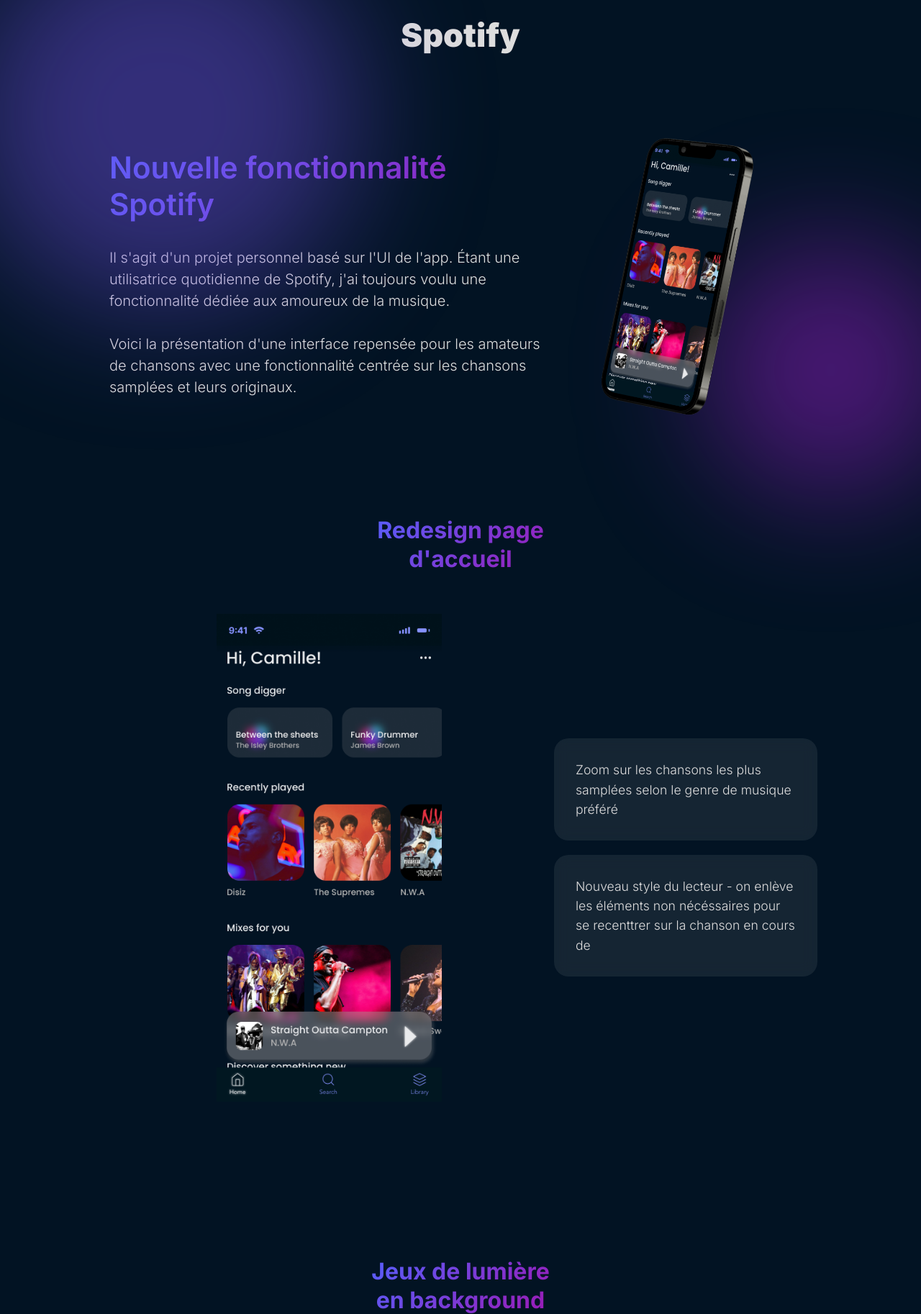
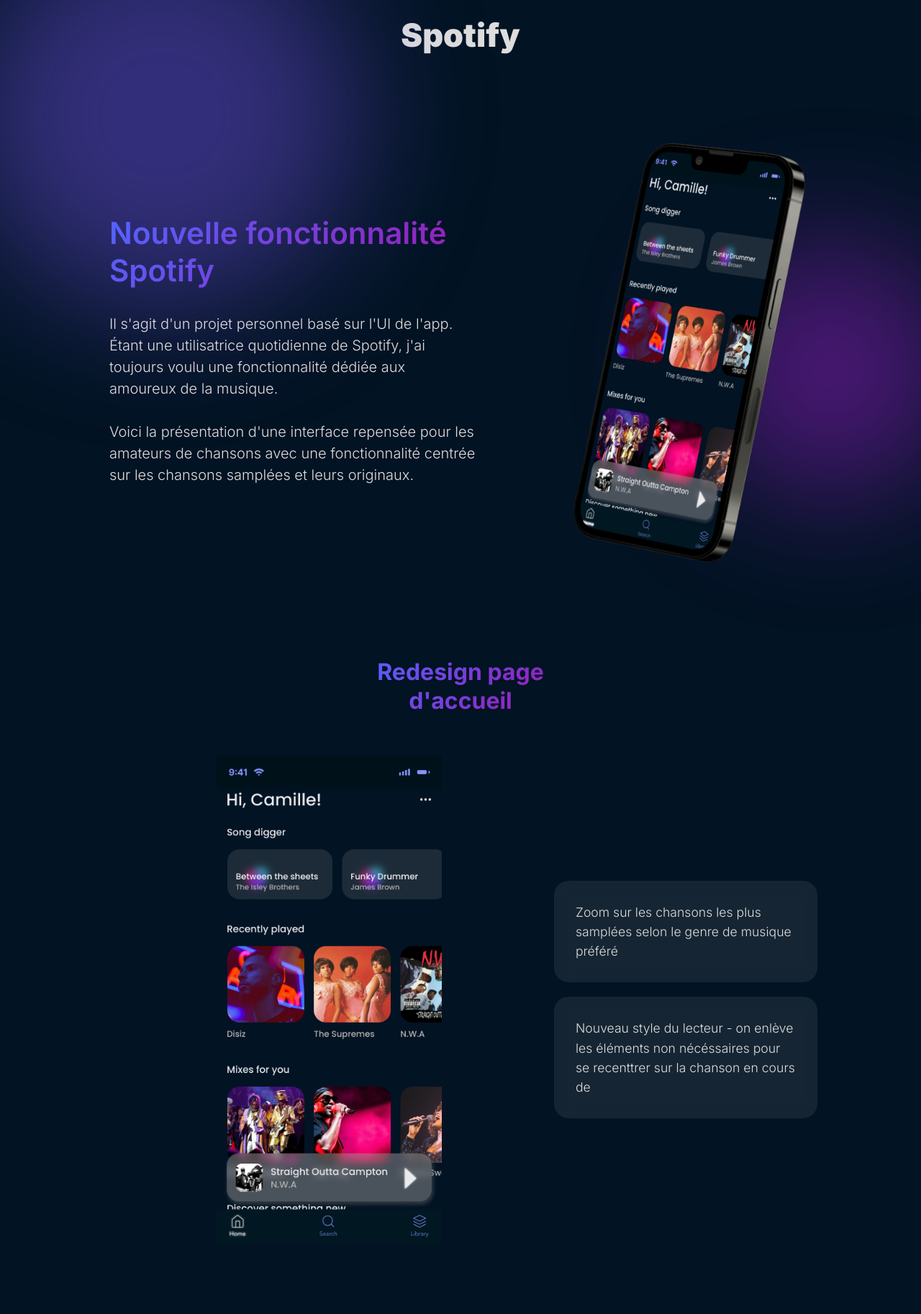
Before and after one commit to camillemennesson/my-portfolio, a PHP site: page /Spotify.html in a window 1280 px wide; the page is wider, and only the part inside the window is pictured. Shown: the part 61-1887 px from the top of that part at 72% size. Run offline with PHP 8.4, Linux system fonts and the light colour scheme.

Commit message:
update Spotify.html and style.css

```diff
--- a/Spotify.html
+++ b/Spotify.html
@@ -20,7 +20,7 @@
         <h1>Spotify</h1>
 
         <div class="intro-flex">
-            <div>
+            <div class="flex-text">
                 <h2>Nouvelle fonctionnalité Spotify</h2>
                 <p>Il s'agit d'un projet personnel basé sur l'UI de l'app.
                     Étant une utilisatrice quotidienne de Spotify, j'ai toujours
@@ -30,7 +30,7 @@
                     et leurs originaux.
                 </p>
             </div>
-            <div class="project-image">
+            <div class="flex-image">
             <img src="Images/spotify1.png">
         </div>
         </div>
--- a/style.css
+++ b/style.css
@@ -591,12 +591,17 @@ a {
    margin-bottom: 40px;
 }
 
-
 .intro-flex {
     display: flex;
+    justify-content: center;
+    margin-top: 1rem;
+    object-fit: cover;
+    width: 100%;
+    margin-bottom: 1rem;
+    z-index: 1;
+    margin-bottom: 120px;
+    gap: 8rem;
     align-items: center;
-    justify-content: center;
-    margin-bottom: 120px;
 }
 
 .intro-flex h2 {
@@ -607,8 +612,16 @@ a {
     line-height: 3.2rem;
 }
 
+.flex-text {
+    width: 60%;
+}
+
+.flex-image {
+    width: 40%;
+}
+
 .intro-flex img {
-    width: 60%;
+    width: 100%;
     height: auto;
 }
 
```
